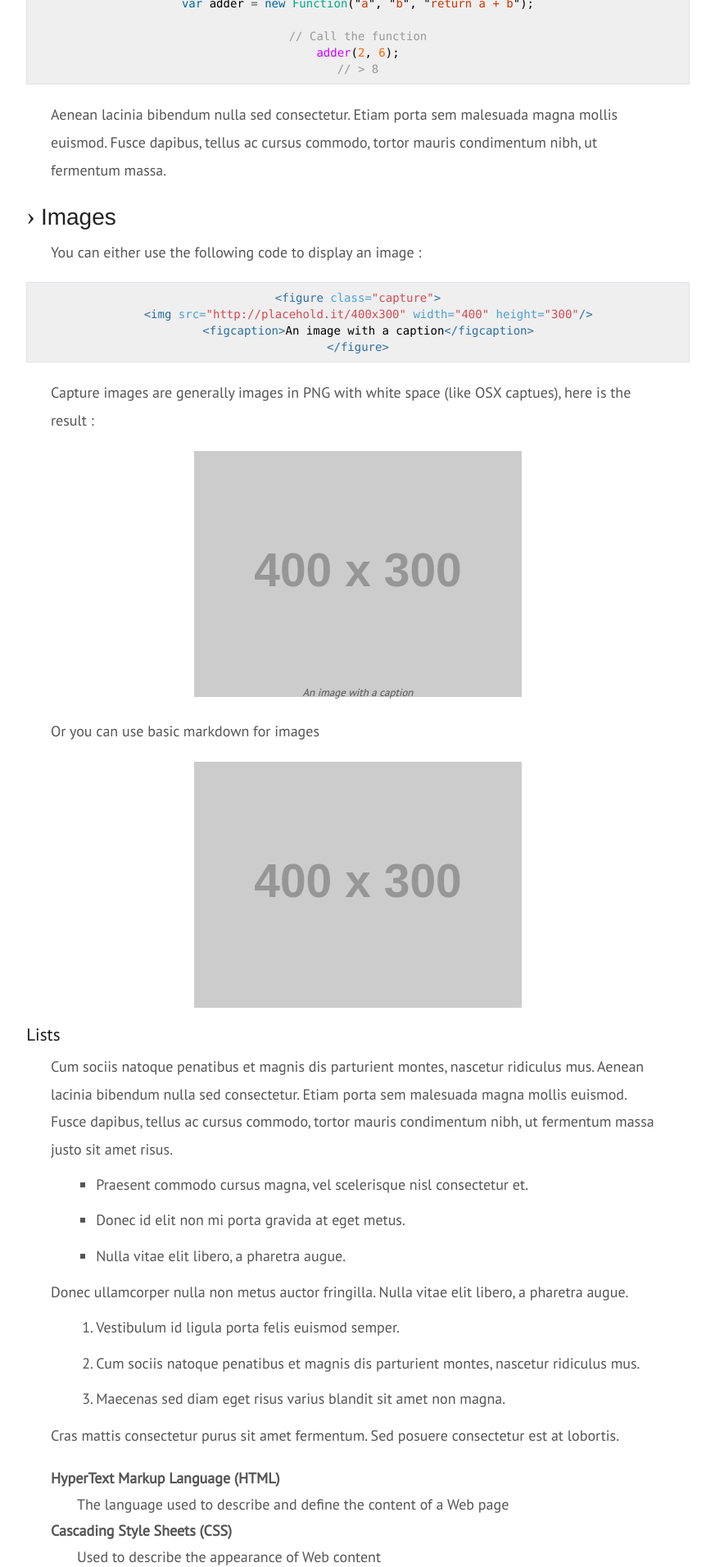
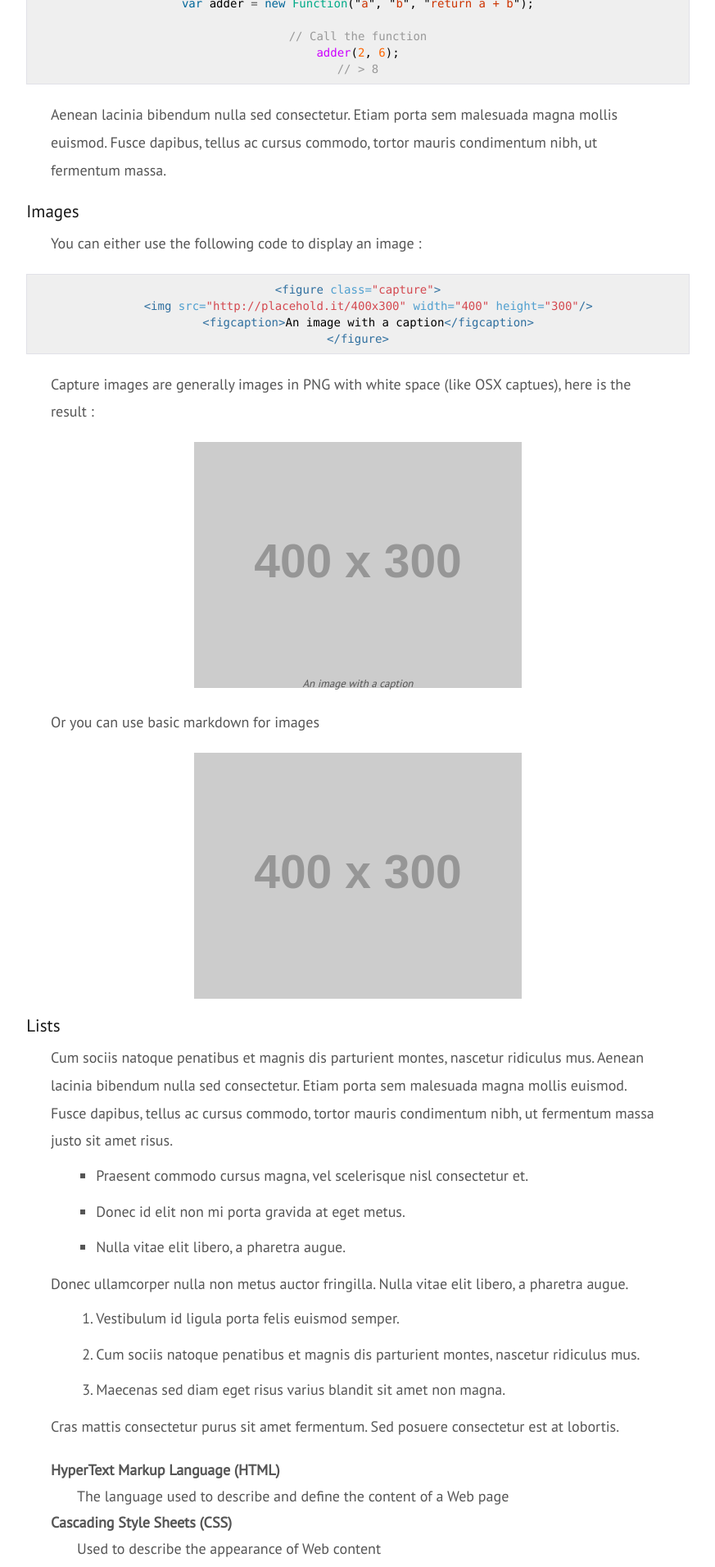
Before and after one commit to jbleuzen/sheekyll, a Jekyll site: the page built from _posts/2014-07-21-content-example.markdown, in a window 1280 px wide. Shown: the part 1661-3572 px from the top of the page at 82% size, without its empty margins (203-1076 px from the left). Built offline with Jekyll 4.4.1, drawn with Linux system fonts in a browser that asks for light colours.

```diff
--- a/_posts/2014-07-21-content-example.markdown
+++ b/_posts/2014-07-21-content-example.markdown
@@ -48,7 +48,7 @@ adder(2, 6);
 
 Aenean lacinia bibendum nulla sed consectetur. Etiam porta sem malesuada magna mollis euismod. Fusce dapibus, tellus ac cursus commodo, tortor mauris condimentum nibh, ut fermentum massa.
 
-## Images
+### Images
 
 You can either use the following code to display an image :
 
```
